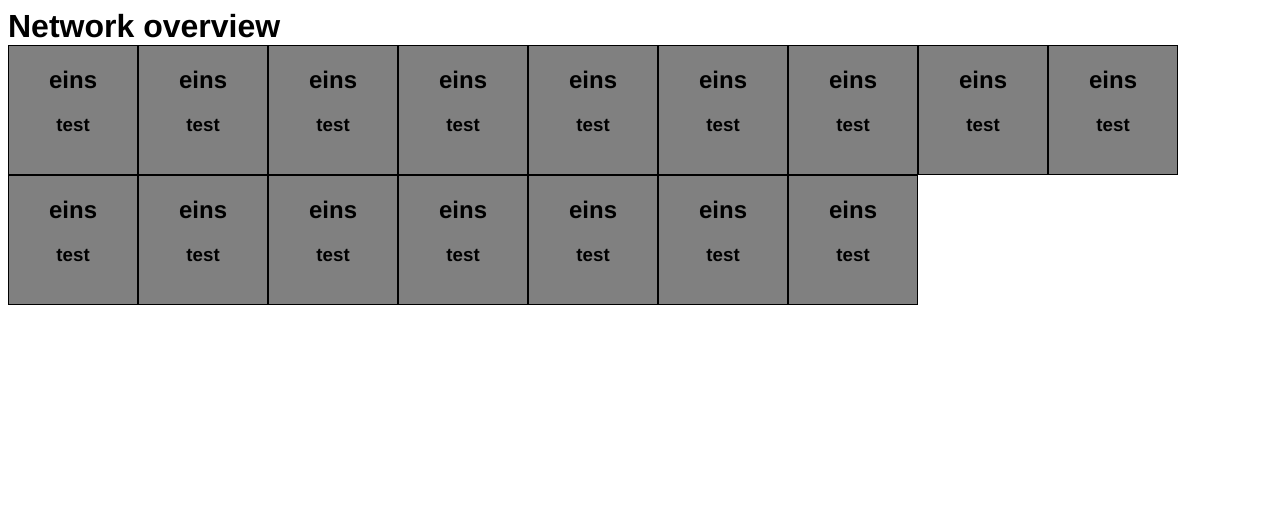
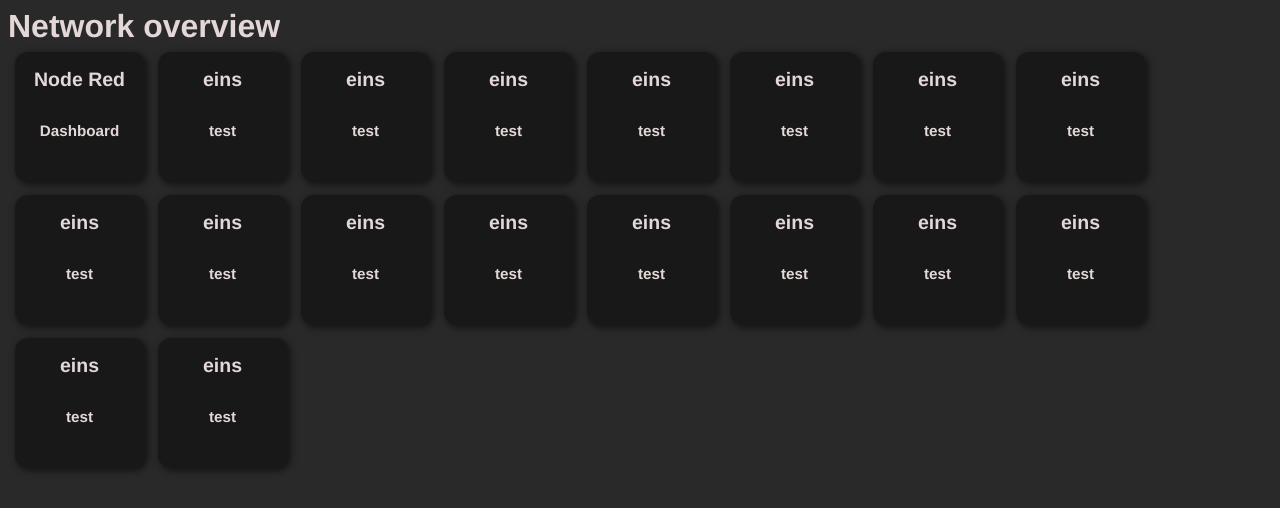
Before and after one commit to ElfenB/network-overview, a Vue app: page / in a window 1280 px wide. Shown: the top 508 px of the page. Built offline with nearby package versions, Linux system fonts and the light colour scheme.

Commit message:
implemented next steps

```diff
--- a/data.js
+++ /dev/null
@@ -1,66 +0,0 @@
-export const data = [
-  {
-    name: "eins",
-    beschreibung: "test"
-  },
-  {
-    name: "eins",
-    beschreibung: "test"
-  },
-  {
-    name: "eins",
-    beschreibung: "test"
-  },
-  {
-    name: "eins",
-    beschreibung: "test"
-  },
-  {
-    name: "eins",
-    beschreibung: "test"
-  },
-  {
-    name: "eins",
-    beschreibung: "test"
-  },
-  {
-    name: "eins",
-    beschreibung: "test"
-  },
-  {
-    name: "eins",
-    beschreibung: "test"
-  },
-  {
-    name: "eins",
-    beschreibung: "test"
-  },
-  {
-    name: "eins",
-    beschreibung: "test"
-  },
-  {
-    name: "eins",
-    beschreibung: "test"
-  },
-  {
-    name: "eins",
-    beschreibung: "test"
-  },
-  {
-    name: "eins",
-    beschreibung: "test"
-  },
-  {
-    name: "eins",
-    beschreibung: "test"
-  },
-  {
-    name: "eins",
-    beschreibung: "test"
-  },
-  {
-    name: "eins",
-    beschreibung: "test"
-  }
-]
--- /dev/null
+++ b/data/sample.js
@@ -0,0 +1,92 @@
+export const data = [
+  {
+    name: "Node Red",
+    beschreibung: "Dashboard",
+    url: "http://192.168.178.77:1880/ui"
+  },
+  {
+    name: "eins",
+    beschreibung: "test",
+    url: "http://192.168.178.77:1880/ui"
+  },
+  {
+    name: "eins",
+    beschreibung: "test",
+    url: "http://192.168.178.77:1880/ui"
+  },
+  {
+    name: "eins",
+    beschreibung: "test",
+    url: "http://192.168.178.77:1880/ui"
+  },
+  {
+    name: "eins",
+    beschreibung: "test",
+    url: "http://192.168.178.77:1880/ui"
+  },
+  {
+    name: "eins",
+    beschreibung: "test",
+    url: "http://192.168.178.77:1880/ui"
+  },
+  {
+    name: "eins",
+    beschreibung: "test",
+    url: "http://192.168.178.77:1880/ui"
+  },
+  {
+    name: "eins",
+    beschreibung: "test",
+    url: "http://192.168.178.77:1880/ui"
+  },
+  {
+    name: "eins",
+    beschreibung: "test",
+    url: "http://192.168.178.77:1880/ui"
+  },
+  {
+    name: "eins",
+    beschreibung: "test",
+    url: "http://192.168.178.77:1880/ui"
+  },
+  {
+    name: "eins",
+    beschreibung: "test",
+    url: "http://192.168.178.77:1880/ui"
+  },
+  {
+    name: "eins",
+    beschreibung: "test",
+    url: "http://192.168.178.77:1880/ui"
+  },
+  {
+    name: "eins",
+    beschreibung: "test",
+    url: "http://192.168.178.77:1880/ui"
+  },
+  {
+    name: "eins",
+    beschreibung: "test",
+    url: "http://192.168.178.77:1880/ui"
+  },
+  {
+    name: "eins",
+    beschreibung: "test",
+    url: "http://192.168.178.77:1880/ui"
+  },
+  {
+    name: "eins",
+    beschreibung: "test",
+    url: "http://192.168.178.77:1880/ui"
+  },
+  {
+    name: "eins",
+    beschreibung: "test",
+    url: "http://192.168.178.77:1880/ui"
+  },
+  {
+    name: "eins",
+    beschreibung: "test",
+    url: "http://192.168.178.77:1880/ui"
+  },
+]
--- a/src/App.vue
+++ b/src/App.vue
@@ -1,8 +1,12 @@
 <template>
-  <router-view></router-view>
+  <div>
+    <!-- <NavBar /> -->
+    <router-view></router-view>
+  </div>
 </template>
 
 <script setup>
+// import NavBar from './components/NavBar.vue';
 </script>
 
 <style>
--- a/src/components/Kachel.vue
+++ b/src/components/Kachel.vue
@@ -1,19 +1,27 @@
 <template>
-  <div id="body">
-    <h2>{{ data.name }}</h2>
-    <h3>{{ data.beschreibung }}</h3>
-  </div>
+  <a :href="data.url" id="link" target="_blank">
+    <div id="body">
+      <h2>{{ data.name }}</h2>
+      <h3>{{ data.beschreibung }}</h3>
+    </div>
+  </a>
 </template>
 
 <script setup>
 defineProps({
   data: Object
 })
-
 </script>
 
 <style scoped>
+#link {
+  text-decoration: none;
+  font-size: small;
+}
 #body {
-  background-color: gray;
+  display: flex;
+  flex-direction: column;
+  justify-content: center;
+  align-items: center;
 }
 </style>
--- /dev/null
+++ b/src/components/KachelBlock.vue
@@ -0,0 +1,34 @@
+<template>
+  <div id="raster">
+    <Kachel v-for="kachel in data" class="kacheln" :data="kachel" />
+  </div>
+</template>
+
+<script setup>
+import Kachel from './Kachel.vue';
+
+defineProps({
+  data: Object
+})
+</script>
+
+<style scoped>
+#raster {
+  display: flex;
+  flex-wrap: wrap;
+}
+.kacheln {
+  flex: 0 0 auto;
+  width: 10em;
+  height: 10em;
+  /* border: 1px solid black; */
+  box-shadow: 2px 2px 6px 1px rgba(0,0,0,0.5);
+  margin: .5em;
+  border-radius: 1em;
+  background-color:rgba(0, 0, 0, 0.418);
+}
+.kacheln:hover {
+  transform: scale(1.1);
+  transition: transform 200ms;
+}
+</style>
--- /dev/null
+++ b/src/components/NavBar.vue
@@ -0,0 +1,18 @@
+<template>
+  <div>
+    <router-link class="nav-element" to="Home">Home</router-link>
+    <router-link class="nav-element" to="About">About</router-link>
+  </div>
+</template>
+
+<script setup>
+
+</script>
+
+<style scoped>
+.nav-element {
+  display: inline-block;
+  padding: 1em;
+  border: 1px solid green;
+}
+</style>
--- a/src/css/global.css
+++ b/src/css/global.css
@@ -8,3 +8,7 @@
 * {
   color: var(--font-color);
 }
+
+body {
+  background: var(--background);
+}
--- a/src/css/variables.css
+++ b/src/css/variables.css
@@ -1,3 +1,4 @@
 * {
-  --font-color: black;
+  --font-color: rgb(228, 215, 215);
+  --background: rgb(41, 41, 41);
 }
--- a/src/views/Home.vue
+++ b/src/views/Home.vue
@@ -1,35 +1,21 @@
 <template>
   <div>
     <h1>Network overview</h1>
-    <div id="raster">
-      <Kachel v-for="kachel in kacheln" class="kacheln" :data="kachel" />
-    </div>
+    <KachelBlock :data="kacheln" />
   </div>
 </template>
 
 <script setup>
-import Kachel from '../components/Kachel.vue';
 import { ref } from "vue"
-
-import { data } from "@/../../data.js"
+import KachelBlock from '../components/KachelBlock.vue';
+import { data } from "../../data/sample.js"
 
 const kacheln = ref({})
 
 kacheln.value = data
-
 </script>
 
 <style scoped>
-#raster {
-  display: flex;
-  flex-wrap: wrap;
-}
-.kacheln {
-  flex: 0 0 auto;
-  width: 8em;
-  height: 8em;
-  border: 1px solid black;
-}
 h1 {
   text-align: left;
   margin: 0;
```
